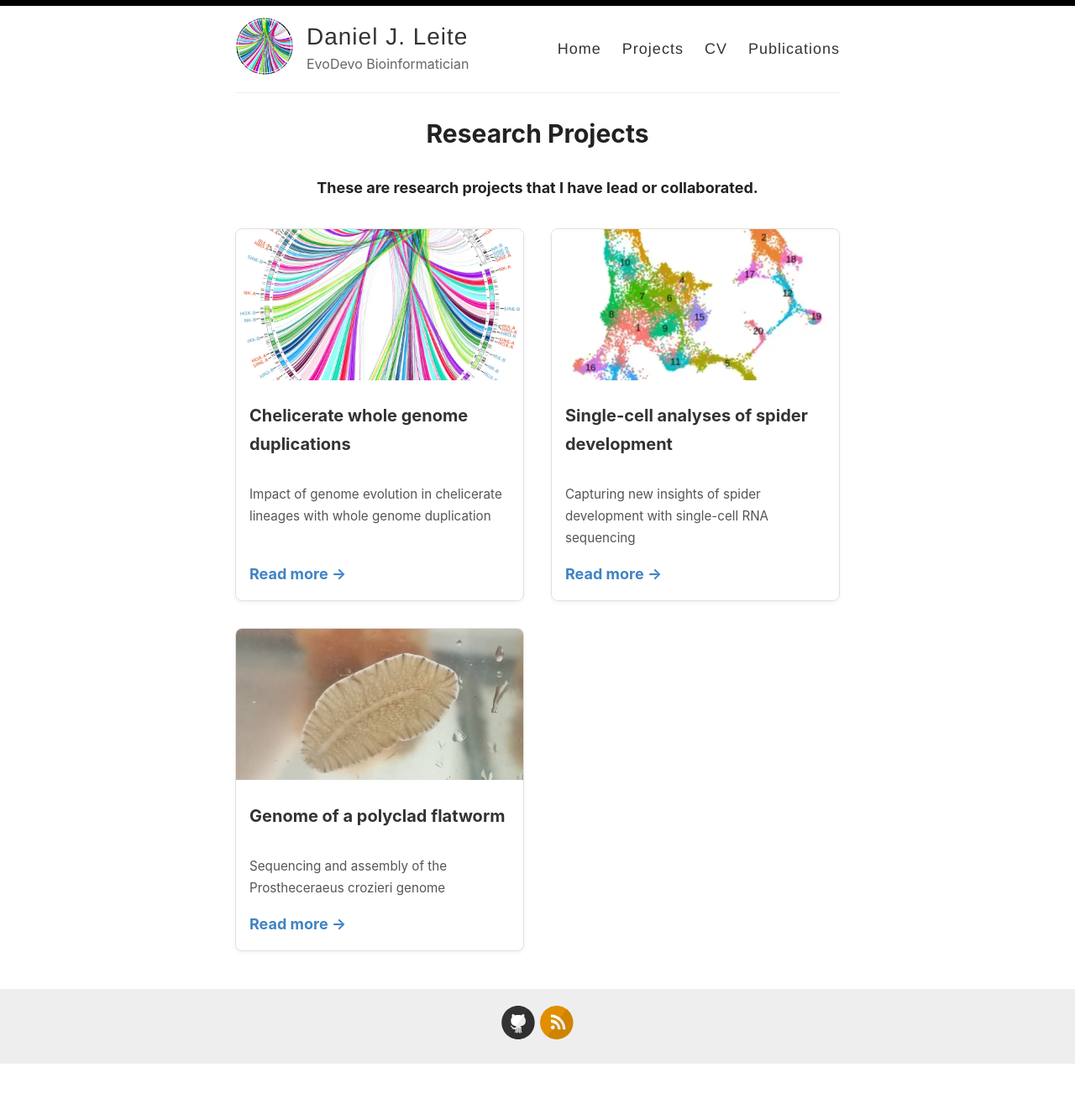
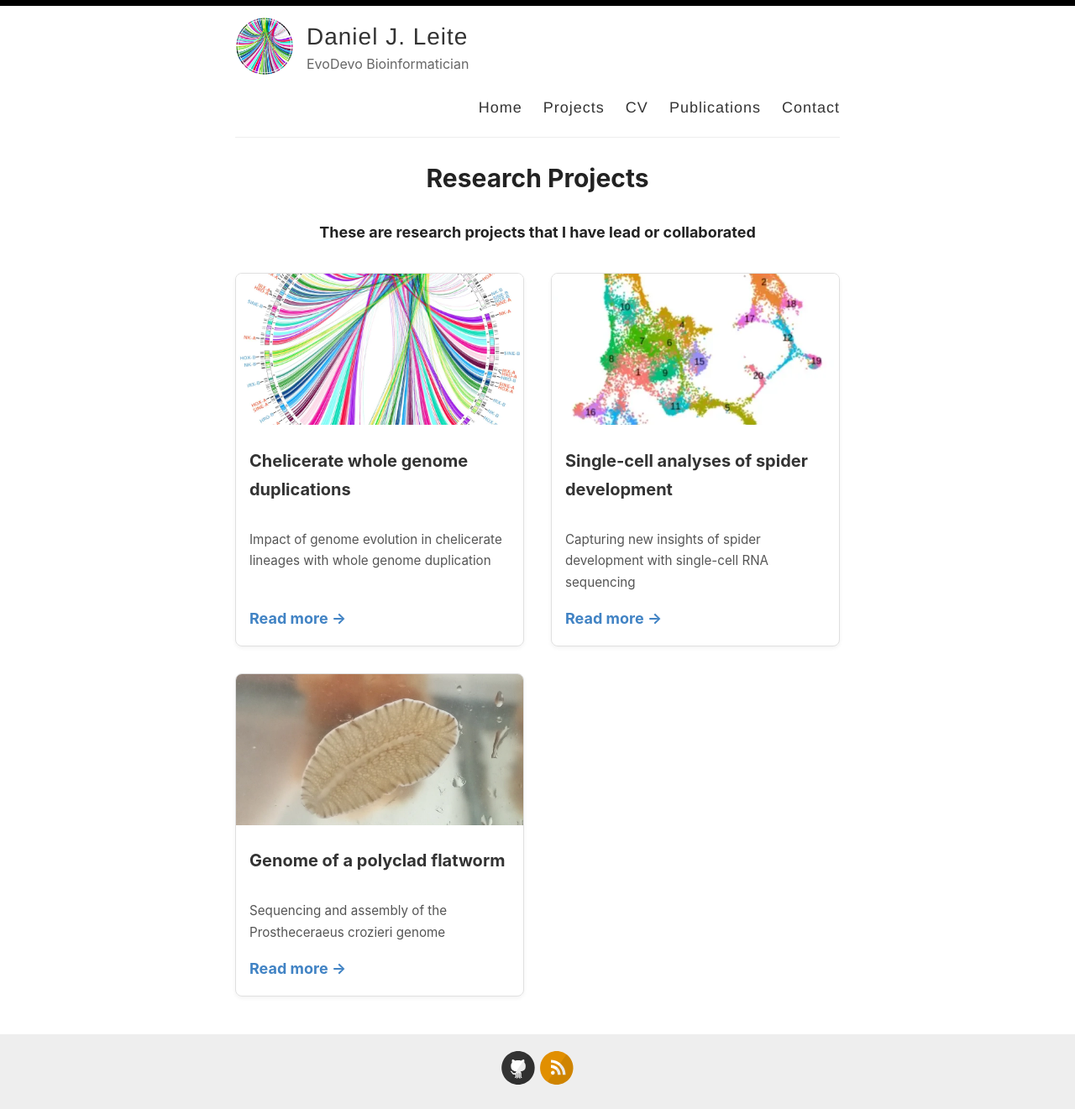
Before and after one commit to djleite/djleite.github.io, a Jekyll site: the page built from _pages/projects.md, in a window 1280 px wide. Shown: the whole page at 84% size. Built offline with Jekyll 4.4.1, drawn with Linux system fonts in a browser that asks for light colours; before the commit the page ends 1268 px from its top, so only the background shows below that.

Commit message:
add contact

```diff
--- a/_layouts/default.html
+++ b/_layouts/default.html
@@ -33,6 +33,7 @@
               <a href="{{ site.baseurl }}/projects">Projects</a>
               <a href="{{ site.baseurl }}/cv">CV</a>
               <a href="{{ site.baseurl }}/publications">Publications</a>
+              <a href="{{ site.baseurl }}/contact">Contact</a>
             </nav>
           </header>
         </div>
--- a/_pages/projects.md
+++ b/_pages/projects.md
@@ -5,7 +5,7 @@ permalink: /projects/
 ---
 
 <h4 style="margin-top: 2rem; margin-bottom: 1rem; text-align: center;">
-  These are research projects that I have lead or collaborated.
+  These are research projects that I have lead or collaborated
 </h4>
 
 <div style="display: grid; grid-template-columns: repeat(auto-fit, minmax(280px, 1fr)); gap: 2rem; margin-top: 2rem;">
```
Also changed, not shown: _pages/contact.md (added, +20 -0 lines).
